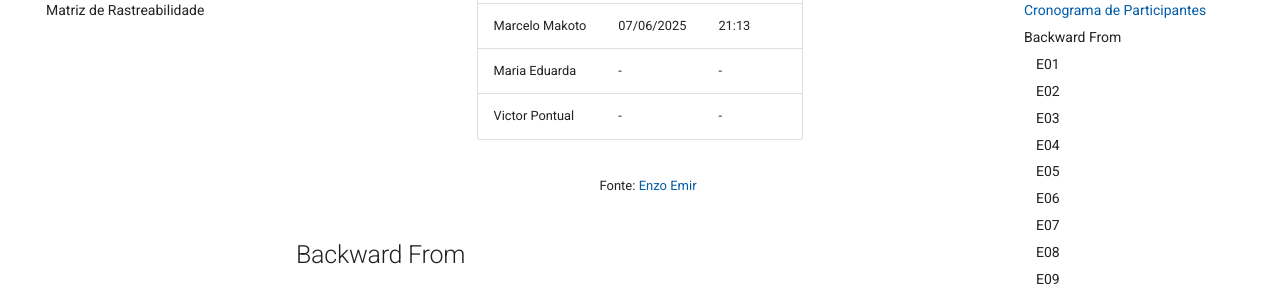
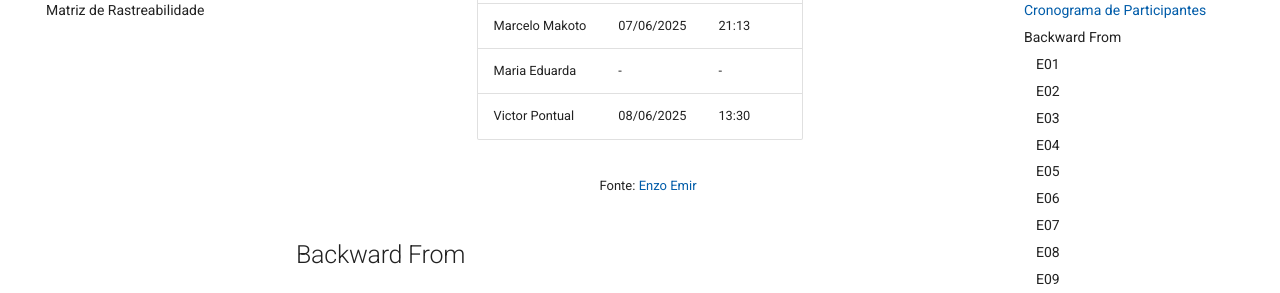
Before and after one commit to eduardodpms/REQ-FGTS, an MkDocs documentation site: the page built from docs/Pos-Rastreabilidade/Backward-From.md, in a window 1280 px wide and 900 px high, scrolled down 543 px. Shown: the part 152-445 px from the top of the window. Built offline with MkDocs 1.6.1 and Material for MkDocs 9.7.7, drawn with Linux system fonts in a browser that asks for light colours; comment, search, counter and statistics services are not loaded.

Commit message:
Update Backward-From.md

```diff
--- a/docs/Pos-Rastreabilidade/Backward-From.md
+++ b/docs/Pos-Rastreabilidade/Backward-From.md
@@ -52,8 +52,8 @@
     </tr>
     <tr>
       <td> Victor Pontual </td>
-      <td> - </td>
-      <td> - </td>
+      <td> 08/06/2025 </td>
+      <td> 13:30 </td>
     </tr>
   </tbody>
 </table>
```
